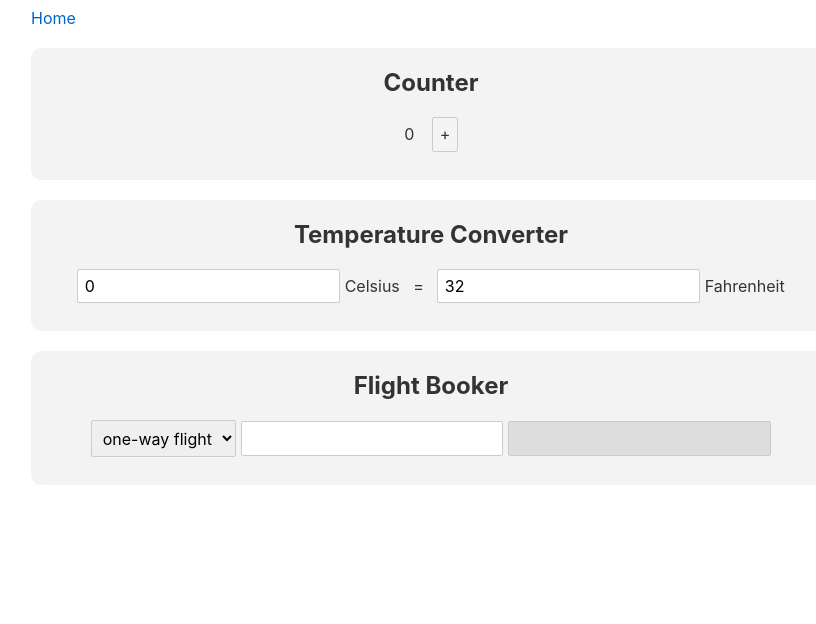
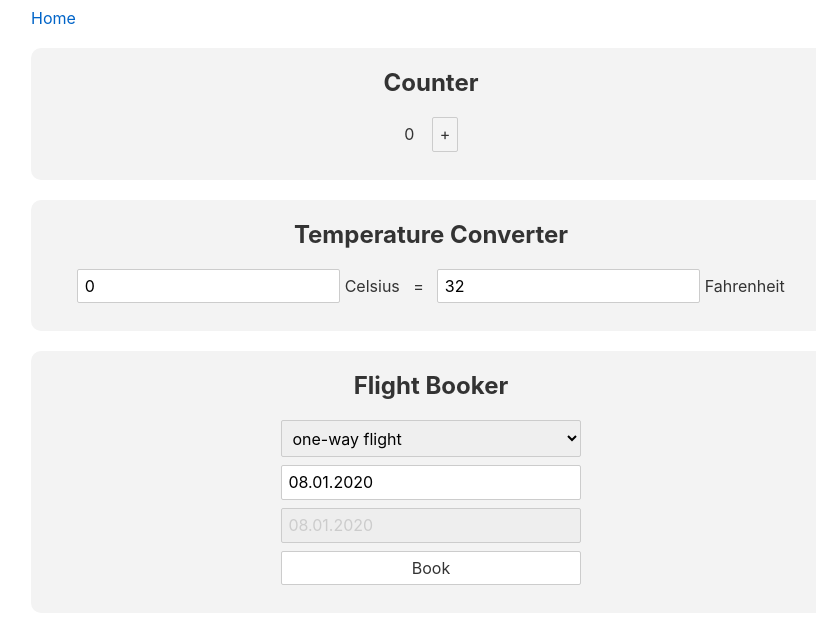
Before and after one commit to theSherwood/7_GUIs, a Svelte app in the folder svelte/: page / in a window 1280 px wide. Shown: the top 624 px of the page, without its empty margins (209-1025 px from the left). Built offline with nearby package versions, Linux system fonts and the light colour scheme.

Commit message:
Complete implementation of flight booker task.

```diff
--- a/svelte/src/tasks/flightBooker.svelte
+++ b/svelte/src/tasks/flightBooker.svelte
@@ -1,24 +1,83 @@
 <script>
   import Card from "../components/card.svelte";
 
-  let flightType = 1
-  let startDate = new Date()
-  let returnDate
+  let flightMap = {
+    1: "one-way flight",
+    2: "return flight"
+  };
 
-  function formatDate() {}
+  let flightType = 1;
+  let startDate = formatAsString(new Date());
+  let returnDate = formatAsString(new Date());
+
+  $: error1 = !tryAsDate(startDate);
+  $: error2 = !tryAsDate(returnDate);
+  $: error3 = tryAsDate(returnDate) < tryAsDate(startDate);
+
+  function formatAsString(date) {
+    return date
+      .toISOString()
+      .slice(0, 10)
+      .split("-")
+      .reverse()
+      .join(".");
+  }
+
+  function tryAsDate(dateString) {
+    let dateArr = dateString.split(".").reverse();
+    if (dateArr[1].length !== 2 || dateArr[2].length !== 2) {
+      return false;
+    }
+    let date = new Date(dateArr.join("-"));
+    return date.valueOf() || false;
+  }
+
+  function book() {
+    let timeStrings = {
+      1: " for " + startDate,
+      2: " from " + startDate + " to " + returnDate
+    };
+    alert(
+      "You have booked a " + flightMap[flightType] + timeStrings[flightType]
+    );
+  }
 </script>
 
 <Card title="Flight Booker">
-  <select bind:value={flightType}>
-    <option value={1}>one-way flight</option>
-    <option value={2}>return flight</option>
-  </select>
-  <input />
-  <input disabled={flightType === 1}/>
+  <div>
+    <select bind:value={flightType}>
+      <option value={1}>{flightMap[1]}</option>
+      <option value={2}>{flightMap[2]}</option>
+    </select>
+    <input bind:value={startDate} class:error={error1} />
+    <input
+      bind:value={returnDate}
+      class:error={error2}
+      disabled={flightType === 1} />
+    <button on:click={book} disabled={error1 || error2 || error3}>Book</button>
+  </div>
 </Card>
 
 <style>
-  input:disabled {
-    background: #ddd;
+  div {
+    max-width: 300px;
+    margin: auto;
+  }
+
+  div > * {
+    width: 100%;
+    display: block;
+  }
+
+  button {
+    background: #fff;
+  }
+
+  :disabled {
+    background: #eee;
+  }
+
+  .error {
+    background: #dd9999;
   }
 </style>
```
